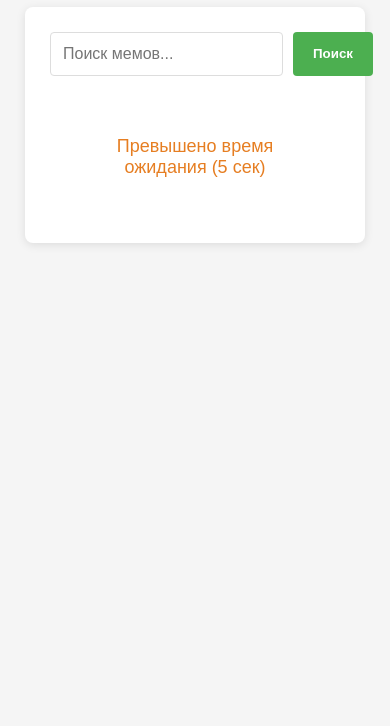
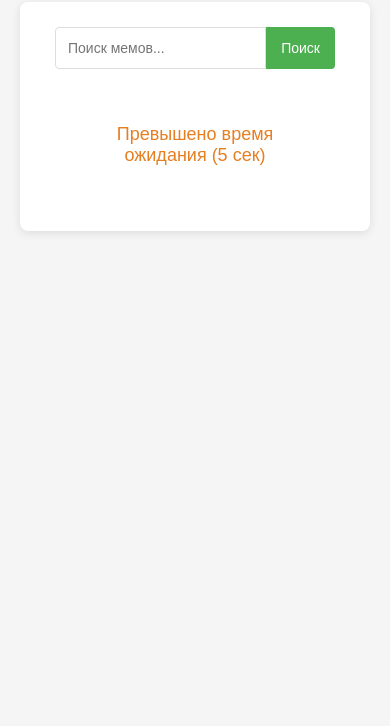
Before and after one commit to polya001/web-vite_api, a website built with Vite: page index.html in a window 390 px wide. Shown: the part 118-844 px from the top of the page. Built offline with nearby package versions, Linux system fonts and the light colour scheme; no server answers.

Commit message:
update style for mobile screens

```diff
--- a/src/style.css
+++ b/src/style.css
@@ -7,9 +7,7 @@ body {
 }
 
 @media (max-width: 768px) {
-  .container {
-    padding: 5px;
-  }
+
 
   .home-button {
     flex: 0 0 auto;
@@ -25,6 +23,35 @@ body {
     text-align: center;
     flex: 1;
     min-width: 100%;
+  }
+
+  .search-box {
+    width: 100%;
+    display: flex;
+    padding: 0 10px;
+    box-sizing: border-box;
+    margin-bottom: 15px;
+  }
+
+  #search-input {
+    flex: 1;
+    min-width: 0;
+    padding: 12px;
+    font-size: 14px;
+    border: 1px solid #ddd;
+    border-radius: 4px 0 0 4px;
+    outline: none;
+  }
+
+  #search-button {
+    padding: 12px 15px;
+    background-color: #4CAF50;
+    color: white;
+    border: none;
+    border-radius: 0 4px 4px 0;
+    cursor: pointer;
+    white-space: nowrap;
+    font-size: 14px;
   }
 }
 
@@ -57,7 +84,7 @@ h1 {
   border-radius: 4px;
   font-weight: bold;
 }
-}
+
 .search-box {
   display: flex;
   gap: 10px;
@@ -80,6 +107,7 @@ h1 {
   border-radius: 4px;
   cursor: pointer;
   font-weight: bold;
+}
 }
 
 #memes-grid {
```
